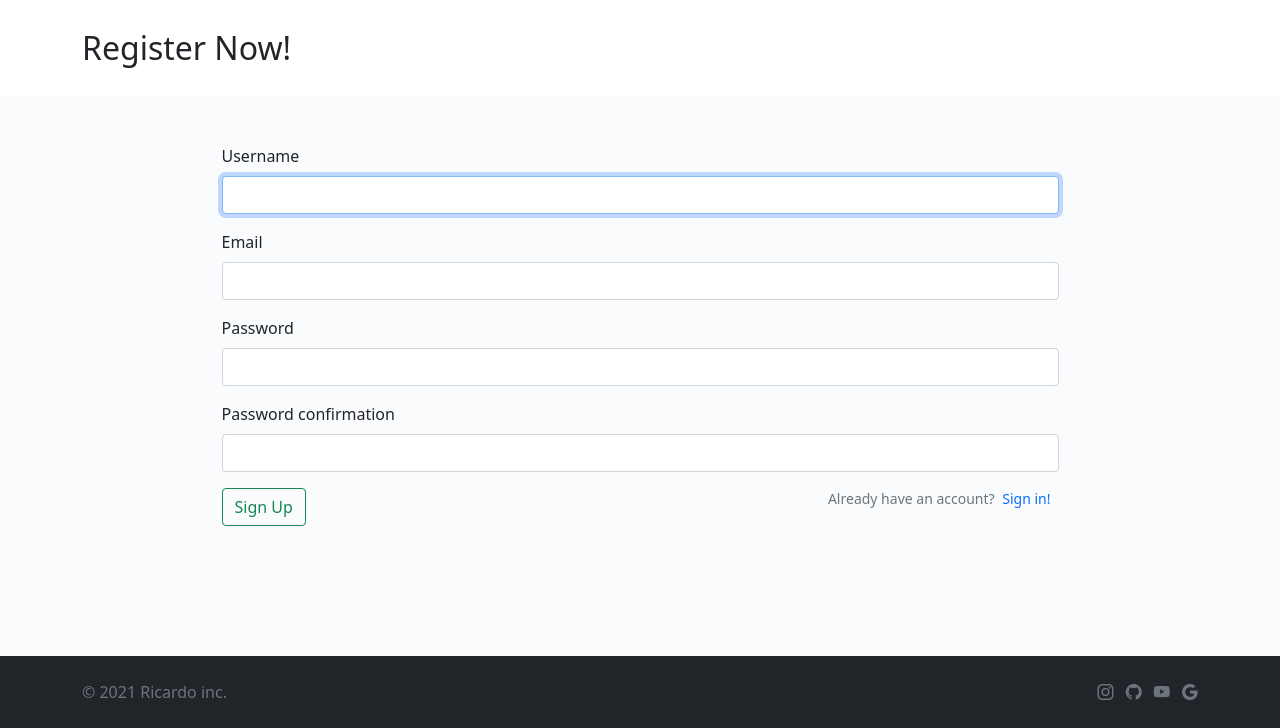
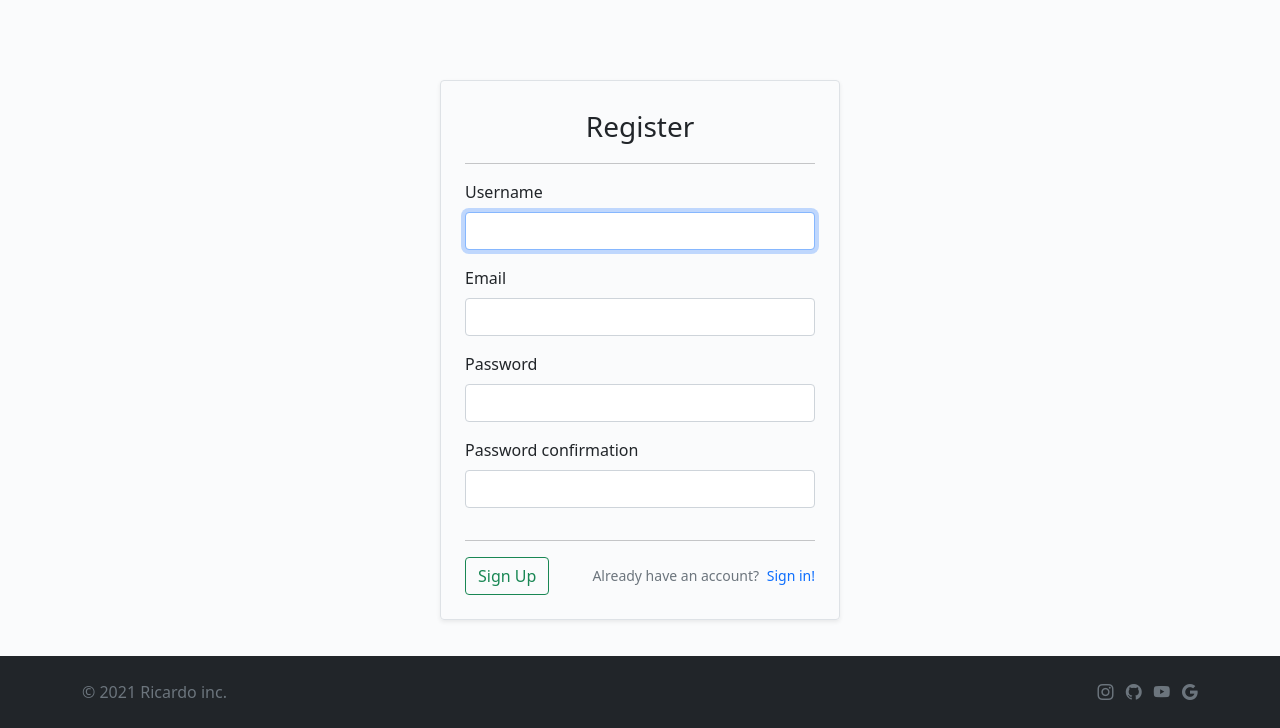
Before and after one commit to Malmosmo/Liquity, a Django app: page /register/ in a window 1280 px wide. Shown: the part 72-800 px from the top of the page. Run offline with Django 3.2, Linux system fonts and the light colour scheme; some libraries are stand-ins or nearby versions.

Commit message:
Update register.html and login.html

```diff
--- a/assets/css/main.css
+++ b/assets/css/main.css
@@ -54,6 +54,17 @@ General
     transform: translate(-50%, 0);
     left: 50%;
     top: 1.25rem;
+}
+
+/*
+===============================================================================
+login.html / register.html
+===============================================================================
+*/
+.user-box {
+    width: 300px;
+    height: fit-content;
+    margin-top: 5rem;
 }
 
 /*
--- a/users/templates/users/register.html
+++ b/users/templates/users/register.html
@@ -1,24 +1,13 @@
 {% extends 'main.html' %} {% block content %}
 
-<!-- Content Header -->
-<div class="container">
-    <div class="row m-0">
-        <div class="p-0 py-4">
-            <div class="row m-0">
-                <div class="col-12 p-0">
-                    <div class="d-flex justify-content-center justify-content-md-start fw-lighter fs-2">
-                        Register Now!
-                    </div>
-                </div>
-            </div>
-        </div>
-    </div>
+<div class="content flex-grow-1 d-flex justify-content-center">
+    <form class="user-box border rounded p-4 shadow-sm" method="POST" style="width: 400px;">
+        <!-- Title -->
+        <div class="text-center fw-lighter fs-3">
+            Register
         </div>
 
-
-<div class="content flex-grow-1">
-    <div class="container my-5">
-        <form method="POST" class="w-75 mx-auto">
+        <hr>
 
         {% csrf_token %}
 
@@ -28,15 +17,16 @@
 
         </fieldset>
 
+        <hr>
+
         <div class="form-group">
             <button class="btn btn-outline-success" type="submit">Sign Up</button>
-                <small class="text-muted float-end mx-2">
+            <small class="text-muted mt-2 float-end">
                 Already have an account?
-
                 <a class="link ms-1" href="{% url 'login' %}">Sign in!</a>
             </small>
         </div>
     </form>
 </div>
-</div>
+
 {% endblock %}
```
Also changed, not shown: users/templates/users/__login.html (added, +48 -0 lines), users/templates/users/__register.html (added, +42 -0 lines), users/templates/users/login.html (+9 -22 lines), 1 other file. Lines whose indentation alone changed are shown as unchanged.
